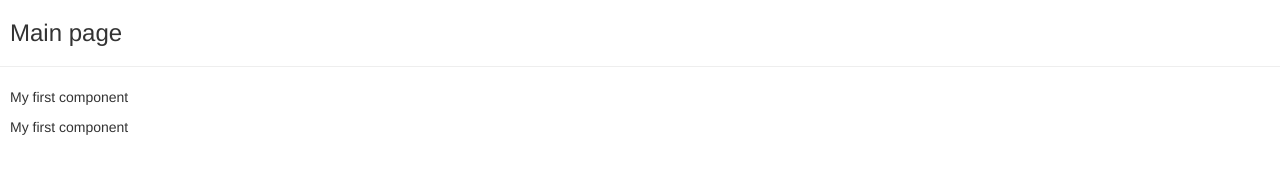
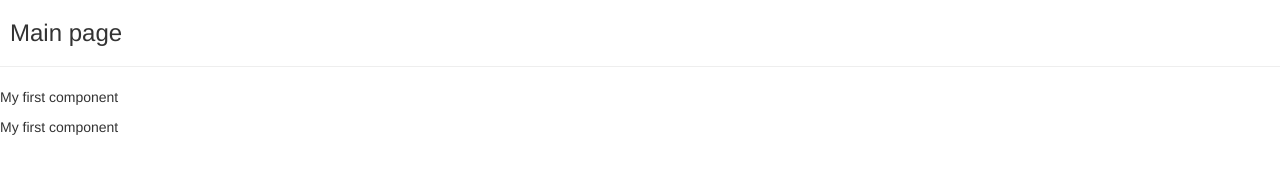
Before and after one commit to MateuszZie/Angular-course, an Angular app in the folder getting-started/: page / in a window 1280 px wide. Shown: the top 187 px of the page. Built offline with nearby package versions, Linux system fonts and the light colour scheme.

Commit message:
Working with Component Styles

```diff
--- a/getting-started/src/app/app.component.css
+++ b/getting-started/src/app/app.component.css
@@ -0,0 +1,3 @@
+h3 {
+  margin-left: 10px;
+}
--- a/getting-started/src/app/app.component.html
+++ b/getting-started/src/app/app.component.html
@@ -1,3 +1,3 @@
-<h3 style="margin-left: 10px">Main page</h3>
+<h3>Main page</h3>
 <hr />
 <app-servers></app-servers>
--- a/getting-started/src/app/server/server.component.html
+++ b/getting-started/src/app/server/server.component.html
@@ -1 +1 @@
-<p style="margin-left: 10px">My first component</p>
+<p>My first component</p>
```
